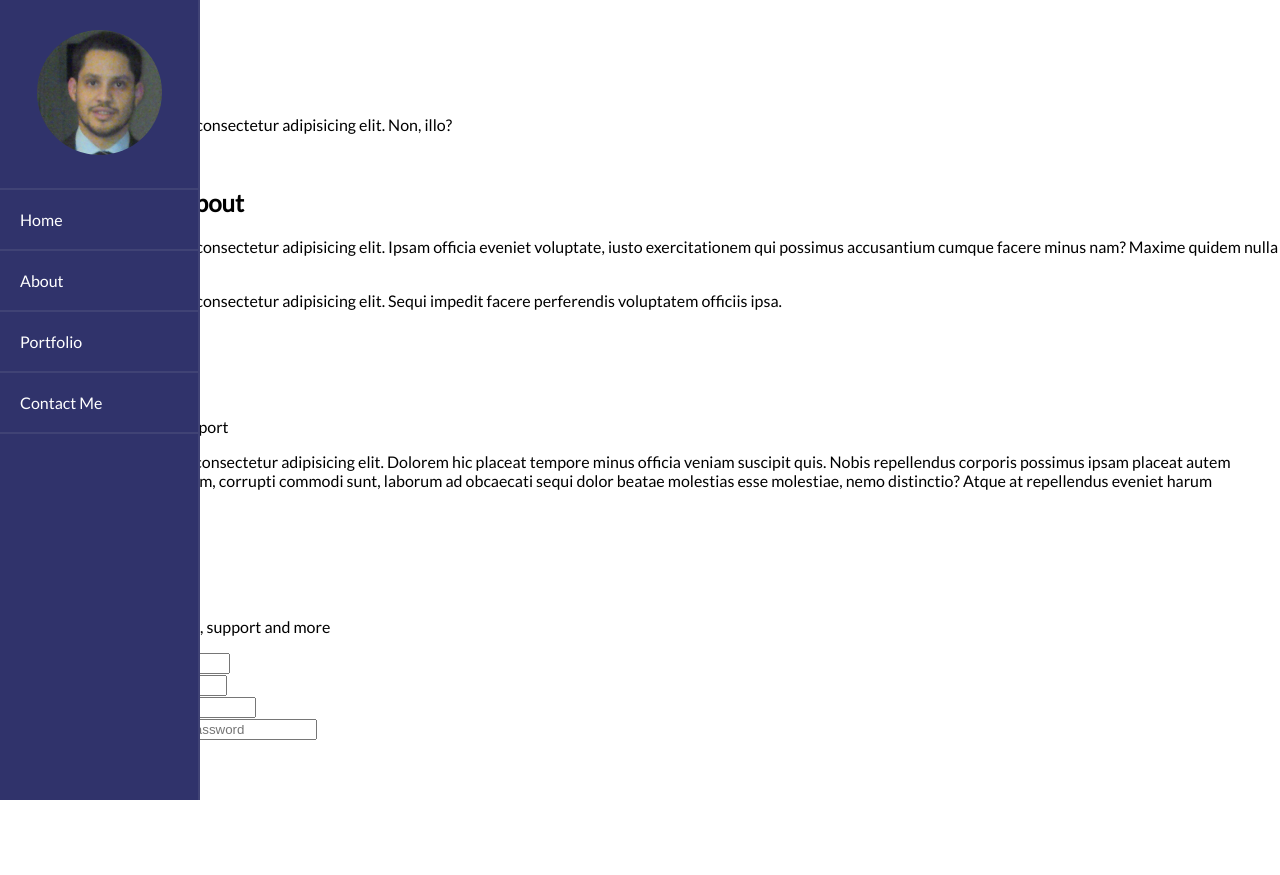
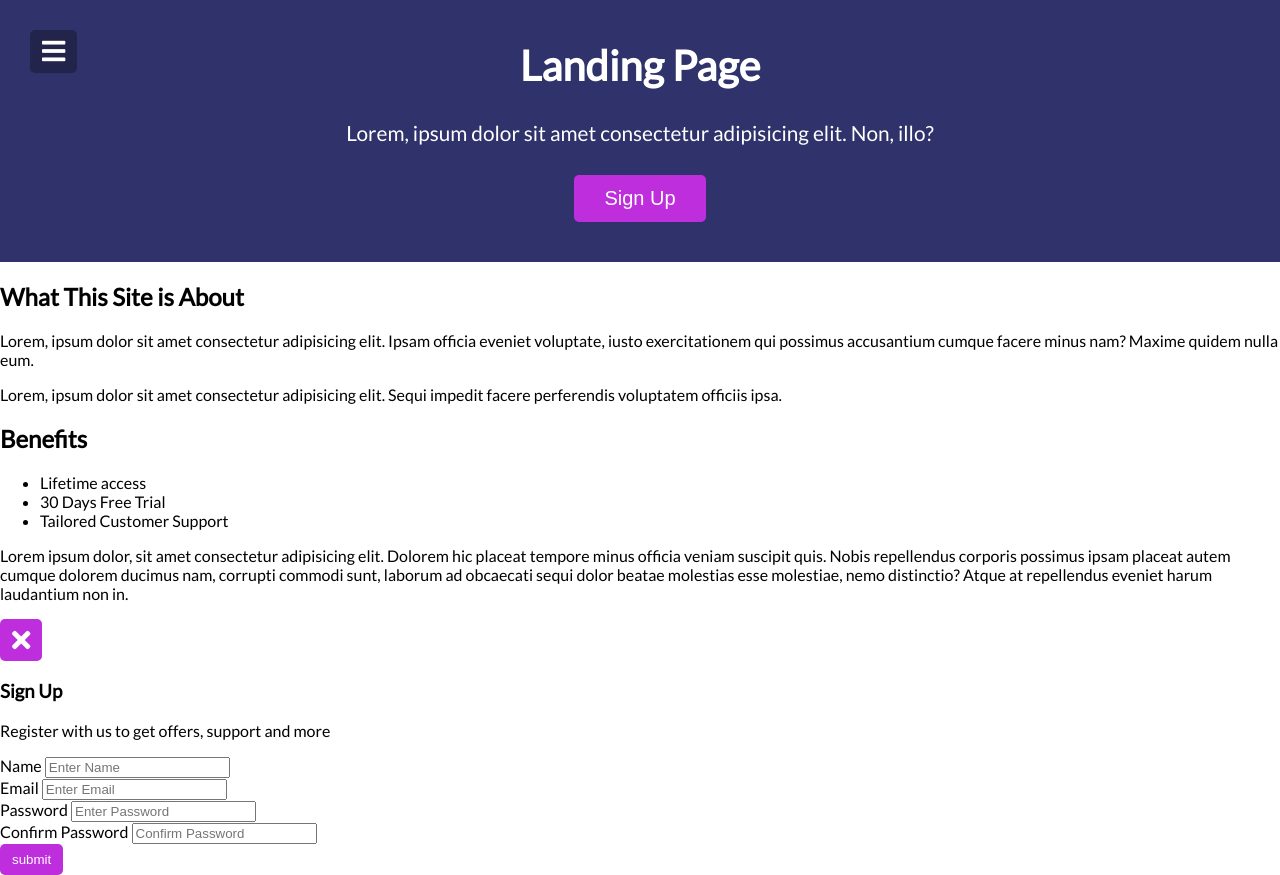
Before and after one commit to leandrofahur/vanilla-javascript, a PHP site: page / in a window 1280 px wide. Before the commit the page ends 800 px from the top, so only its background shows below. Run offline with PHP 8.4, Linux system fonts and the light colour scheme; some libraries are stand-ins or nearby versions.

Commit message:
header and btn

```diff
--- a/small-projects/modals/index.html
+++ b/small-projects/modals/index.html
@@ -27,7 +27,7 @@
     </button>
       <h1>Landing Page</h1>
       <p>Lorem, ipsum dolor sit amet consectetur adipisicing elit. Non, illo?</p>
-      <buttin id="open" class="cta-btn">Sign Up</buttin>
+      <button id="open" class="cta-btn">Sign Up</button>
   </header>
 
   <div class="container">
--- a/small-projects/modals/style.css
+++ b/small-projects/modals/style.css
@@ -25,7 +25,7 @@ nav {
   width: 200px;
   height: 100vh;
   z-index: 1;
-  /* transform: translateX(-100%); */
+  transform: translateX(-100%);
 }
 
 nav .logo {
@@ -60,3 +60,46 @@ nav ul li a {
 nav ul li a:hover {
   text-decoration: underline;
 }
+
+header {
+  background-color: var(--primary-color);
+  color: #fff;
+  position: relative;
+  font-size: 130%;
+  padding: 40px 15px;
+  text-align: center;
+}
+
+header h1 {
+  margin: 0;
+}
+
+header p {
+  margin: 30px 0;
+}
+
+button,
+input[type='submit'] {
+  cursor: pointer;
+  background-color: var(--secondary-color);
+  border: 0;
+  border-radius: 5px;
+  padding: 8px 12px;
+  color: #fff;
+}
+
+button:focus {
+  outline: none;;
+}
+
+.toggle {
+  background-color: rgba(0,0,0,0.3);
+  position: absolute;
+  top: 30px;
+  left: 30px;
+}
+
+.cta-btn {
+  padding: 12px 30px;
+  font-size: 20px;
+}
```
